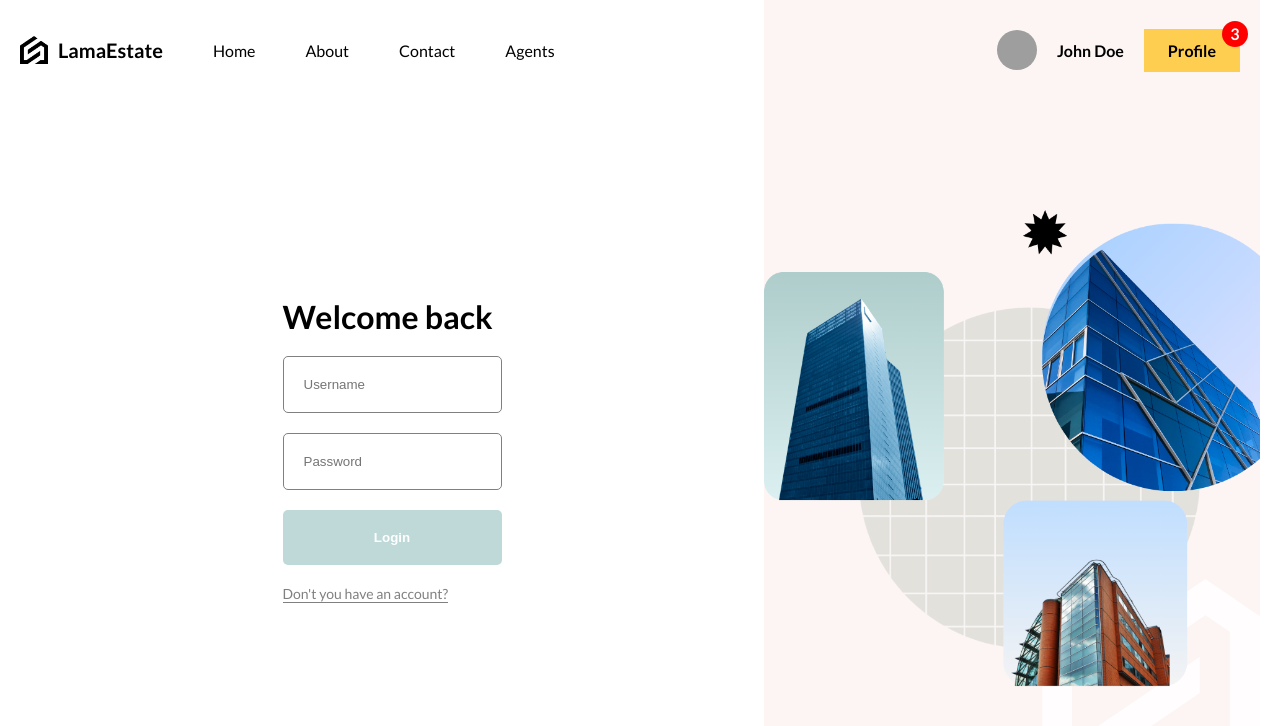
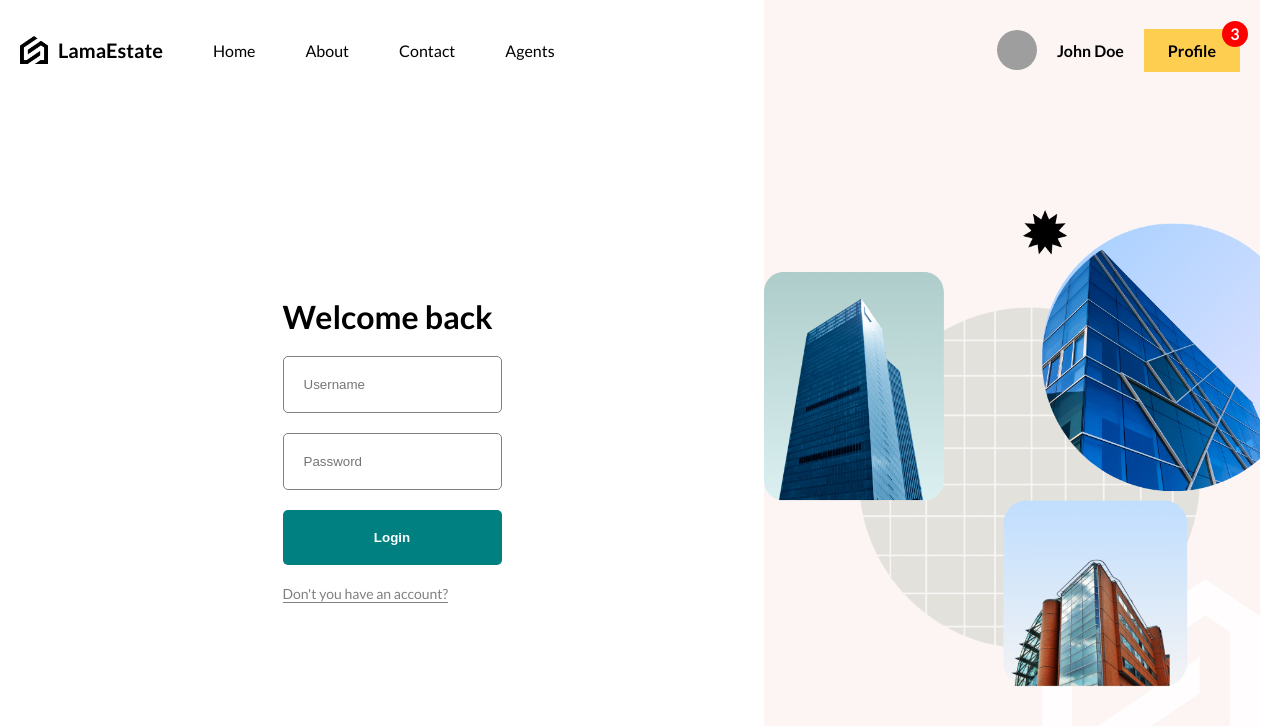
Before and after one commit to nimeth42/RealEstate, a React (Vite) app in the folder client/: page /login in a window 1280 px wide. Shown: the top 726 px of the page. Built offline with nearby package versions, Linux system fonts and the light colour scheme; grey boxes are pictures that could not be loaded.

Commit message:
loding button error fixed

```diff
--- a/client/src/routes/login/login.jsx
+++ b/client/src/routes/login/login.jsx
@@ -5,7 +5,7 @@ import apiRequest from "../../lib/apiRequest";
 
 function Login() {
   const [error,setError] = useState("")
-  const [isLoarding,setisLoarding] = useState("false")
+  const [isLoarding,setisLoarding] = useState(false);
 
 const navigate = useNavigate();
 
@@ -37,7 +37,7 @@ try{
 
   localStorage.setItem("user", JSON.stringify(res.data));
 
-  //navigate("/login")
+  navigate("/")
 
 }catch(err){
   console.log(err)
```
